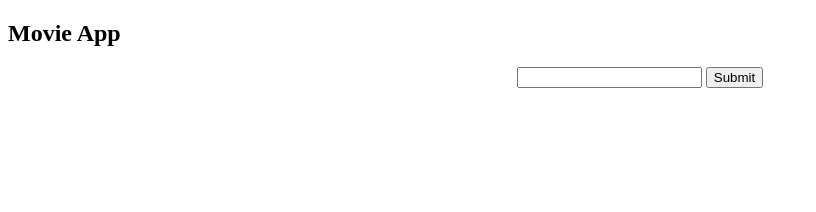
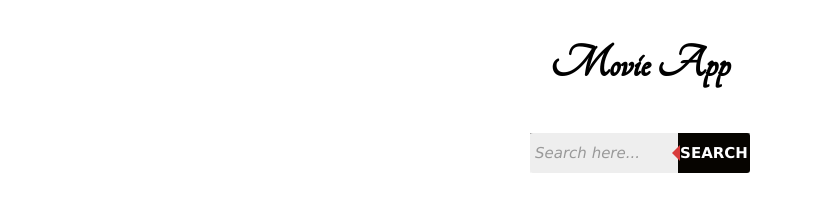
Before and after one commit to ShakerAlghaithi/MovieWithJquery, a plain HTML site: page index.html in a window 1280 px wide. Shown: the whole page, without its empty margins (0-816 px from the left). Drawn offline with nearby package versions, Linux system fonts and the light colour scheme.

Commit message:
styled the search box

```diff
--- a/index.html
+++ b/index.html
@@ -1,19 +1,21 @@
 <!DOCTYPE html>
 <html>
 <head>
-	  <h2> Movie App </h2>
 	  <script src="http://ajax.googleapis.com/ajax/libs/jquery/1.11.1/jquery.min.js"></script>
+	  <script src="http://d3js.org/d3.v3.min.js" charset="utf-8"></script>
 	  <script type="text/javascript" src="script.js"></script>
 	  <link rel="stylesheet" type = "text/css" href="style.css">
-
+	  <link rel="stylesheet" type="text/css" href="http://fonts.googleapis.com/css?family=Tangerine">
+  <h2> Movie App </h2>
 </head>
 <body>
-	<form id="movieSearch">
-		<input type="text" id="searchTerm">
-		<input type="submit" id="search">
-	</form>
-	<div class="search_results"></div>
-	<div class="poster"></div>
+
+	<form id="movieSearch" action="/search.html" class="search-wrapper cf">
+        <input id="searchTerm" type="text" placeholder="Search here..." required="">
+        <button  id="search" type="submit">Search</button>
+    </form>
+	<table class="search_results" ></table>
+	<div class="poster " ></div>
 
 </body>
 </html>
--- a/style.css
+++ b/style.css
@@ -6,3 +6,131 @@
 	text-align: center;
 
 }
+h2 {
+ text-align: center;
+ font-family: 'Tangerine', serif;
+ font-size: 48px;
+}
+.poster {
+	float: right;
+	padding-bottom: 350px;
+	margin-right: 50px;
+
+}
+.search_results {
+	float: left;
+	padding-bottom: 350px;
+	margin-right: 50px;
+	margin-left: 50px;
+
+}
+
+/* search box styling */
+.cf:before, .cf:after{
+    content:"";
+    display:table;
+}
+
+.cf:after{
+    clear:both;
+}
+
+.cf{
+    zoom:1;
+}
+
+ /* Form wrapper styling */
+.search-wrapper {
+width: 220px;
+margin: 45px auto 50px auto;
+box-shadow: 0 1px 1px rgba(0, 0, 0, .4) inset, 0 1px 0 rgba(255, 255, 255, .2);
+}
+
+/* Form text input */
+
+.search-wrapper input {
+width: 138px;
+height: 20px;
+padding: 10px 5px;
+float: left;
+font: bold 15px 'lucida sans', 'trebuchet MS', 'Tahoma';
+border: 0;
+background: #EEE;
+border-radius: 3px 0 0 3px;
+}
+
+.search-wrapper input:focus {
+    outline: 0;
+    background: #fff;
+    box-shadow: 0 0 2px rgba(0,0,0,.8) inset;
+}
+
+.search-wrapper input::-webkit-input-placeholder {
+   color: #999;
+   font-weight: normal;
+   font-style: italic;
+}
+
+.search-wrapper input:-moz-placeholder {
+    color: #999;
+    font-weight: normal;
+    font-style: italic;
+}
+
+.search-wrapper input:-ms-input-placeholder {
+    color: #999;
+    font-weight: normal;
+    font-style: italic;
+}
+
+/* Form submit button */
+.search-wrapper button {
+overflow: visible;
+position: relative;
+float: right;
+border: 0;
+padding: 0;
+cursor: pointer;
+height: 40px;
+width: 72px;
+font: bold 15px/40px 'lucida sans', 'trebuchet MS', 'Tahoma';
+color: white;
+text-transform: uppercase;
+background: #060400;
+border-radius: 0 3px 3px 0;
+text-shadow: 0 -1px 0 rgba(0, 0, 0, .3);
+}
+
+.search-wrapper button:hover{
+    background: #e54040;
+}
+
+.search-wrapper button:active,
+.search-wrapper button:focus{
+    background: #c42f2f;
+    outline: 0;
+}
+
+.search-wrapper button:before { /* left arrow */
+    content: '';
+    position: absolute;
+    border-width: 8px 8px 8px 0;
+    border-style: solid solid solid none;
+    border-color: transparent #d83c3c transparent;
+    top: 12px;
+    left: -6px;
+}
+
+.search-wrapper button:hover:before{
+    border-right-color: #e54040;
+}
+
+.search-wrapper button:focus:before,
+.search-wrapper button:active:before{
+        border-right-color: #c42f2f;
+}
+
+.search-wrapper button::-moz-focus-inner { /* remove extra button spacing for Mozilla Firefox */
+    border: 0;
+    padding: 0;
+}
```
